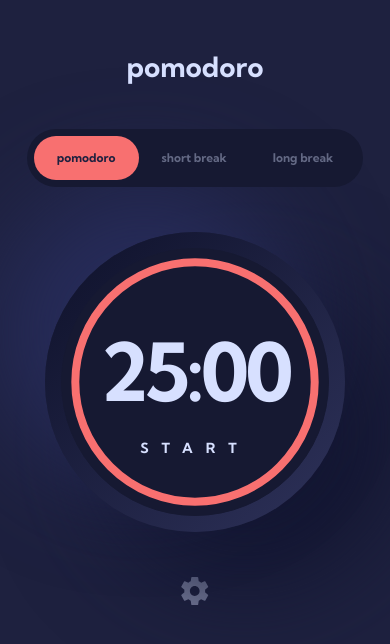
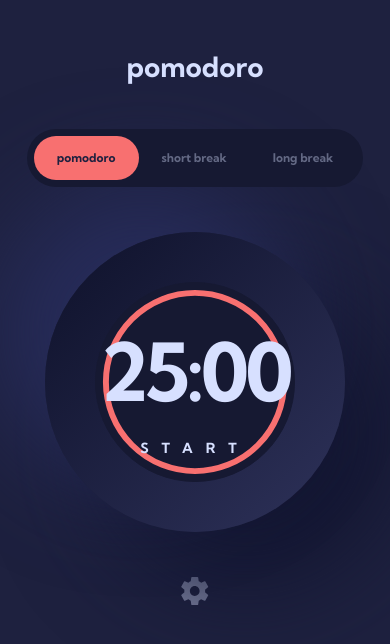
Before and after one commit to dominicgerman/pomodoro, a React (Vite) app: page / in a window 390 px wide. Shown: the top 644 px of the page. Built offline with nearby package versions, Linux system fonts and the light colour scheme.

Commit message:
Modify media query for testing
I modified the media query on the timer class so that I can view the result in the preview deployment and know sure if the media queries ar applying or not.

```diff
--- a/src/components/Timer.module.css
+++ b/src/components/Timer.module.css
@@ -49,8 +49,8 @@
 /* 300, 268 */
 @media (width <= 37.5em) {
   .timer {
-    width: 268px;
-    height: 268px;
+    width: 200px;
+    height: 200px;
   }
 
   .timerWrapper {
```
